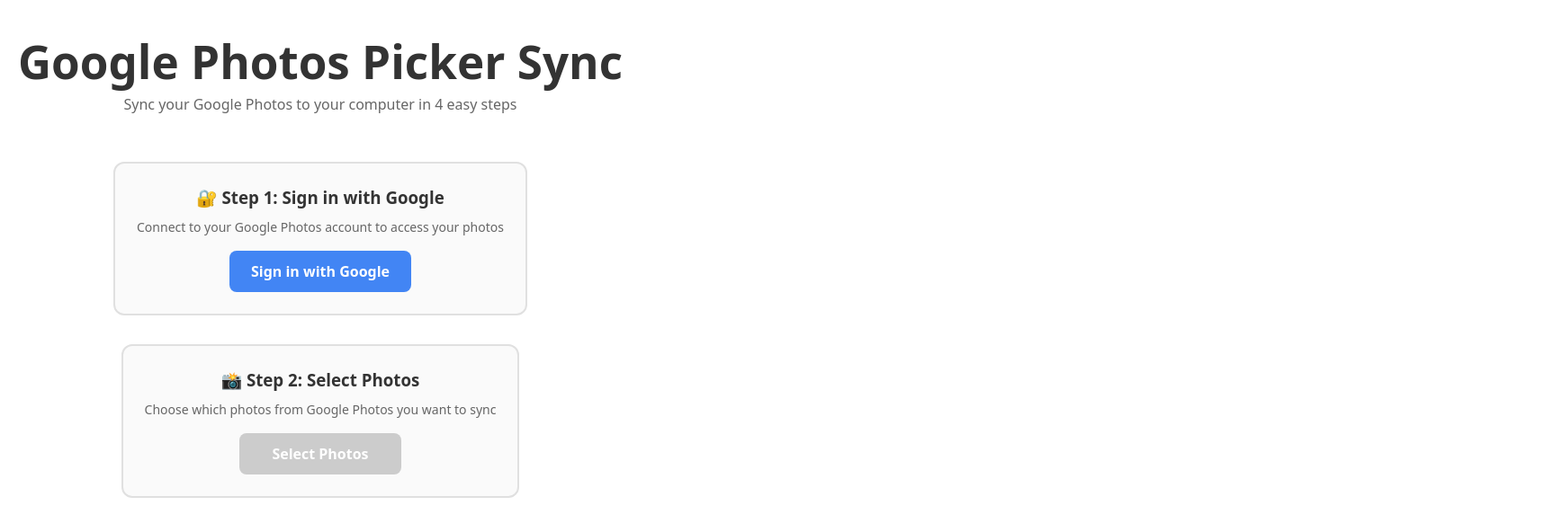
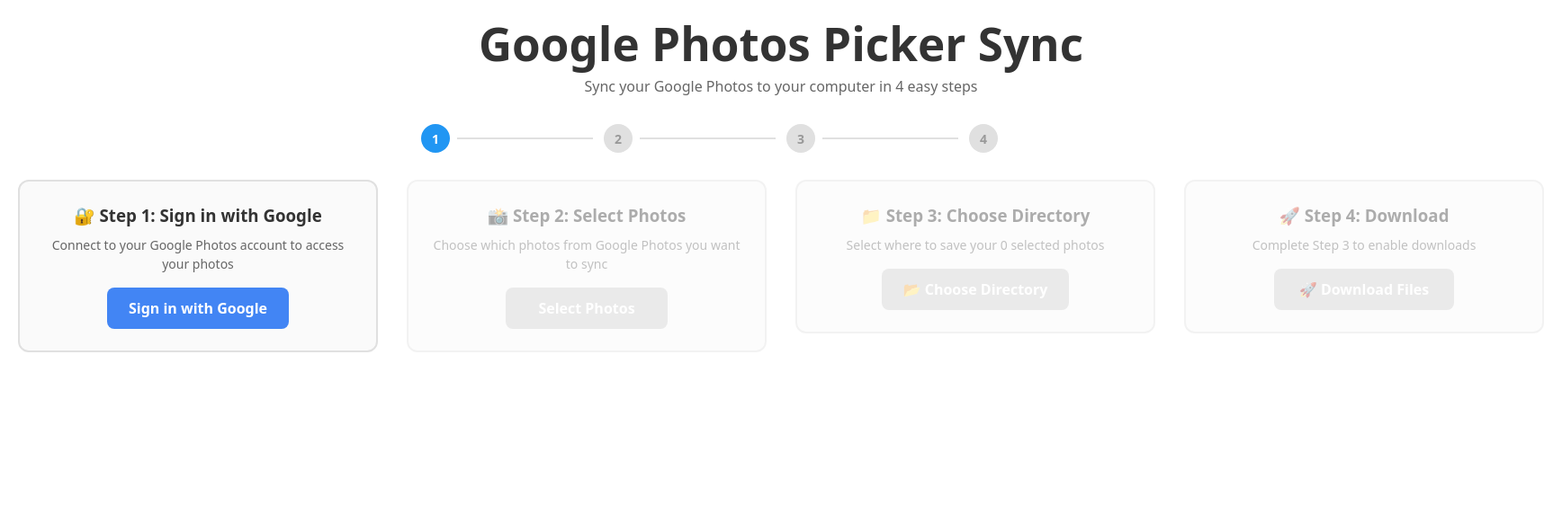
Before and after one commit to mikecann/google-photos-picker-sync, a React (Vite) app: page / in a window 1280 px wide. Shown: the top 592 px of the page at 90% size, 1736 px wide, since content can reach past the window. Built offline with nearby package versions, Linux system fonts and the light colour scheme; no server answers.

Commit message:
horizontal layout

```diff
--- a/src/App.tsx
+++ b/src/App.tsx
@@ -1,4 +1,4 @@
-import { useState } from "react";
+import { useState, useEffect, useRef } from "react";
 import { GoogleAuthProvider } from "./GoogleAuthProvider";
 import { useAuth } from "./GoogleAuthProvider";
 import AuthButton from "./AuthButton";
@@ -20,6 +20,8 @@
     existingCount: number;
   } | null>(null);
 
+  const scrollContainerRef = useRef<HTMLDivElement>(null);
+
   const handlePhotosSelected = (
     mediaItems: any[],
     oauthToken: string,
@@ -28,6 +30,8 @@
     setSelectedPhotos({ mediaItems, oauthToken, sessionId });
     // Reset directory info when new photos are selected
     setDirectoryInfo(null);
+    // Scroll to step 3
+    scrollToStep(3);
   };
 
   const handleDirectorySelected = (
@@ -36,22 +40,44 @@
     existingCount: number
   ) => {
     setDirectoryInfo({ directory, filteredItems, existingCount });
+    // Scroll to step 4
+    scrollToStep(4);
   };
+
+  const scrollToStep = (stepNumber: number) => {
+    if (!scrollContainerRef.current) return;
+
+    const stepWidth = 400; // Each step is roughly 400px wide
+    const scrollPosition = (stepNumber - 1) * (stepWidth + 32); // 32px is the gap
+
+    scrollContainerRef.current.scrollTo({
+      left: scrollPosition,
+      behavior: "smooth",
+    });
+  };
+
+  // Auto-scroll to step 2 when signed in
+  useEffect(() => {
+    if (isSignedIn) {
+      scrollToStep(2);
+    }
+  }, [isSignedIn]);
+
+  // Determine step states
+  const step1Complete = isSignedIn;
+  const step2Complete = !!selectedPhotos;
+  const step3Complete = !!directoryInfo;
+  const step4Complete = false; // We could track download completion if needed
 
   return (
     <div
       style={{
-        display: "flex",
-        flexDirection: "column",
-        gap: 32,
-        alignItems: "center",
-        marginTop: 40,
-        padding: "0 20px 40px 20px",
         minHeight: "100vh",
         backgroundColor: "#ffffff",
+        padding: "20px 0",
       }}
     >
-      <div style={{ textAlign: "center", marginBottom: 20 }}>
+      <div style={{ textAlign: "center", marginBottom: 30 }}>
         <h1 style={{ margin: "0 0 8px 0", color: "#333" }}>
           Google Photos Picker Sync
         </h1>
@@ -60,34 +86,197 @@
         </p>
       </div>
 
+      {/* Progress indicator */}
+      <div
+        style={{
+          display: "flex",
+          justifyContent: "center",
+          marginBottom: 30,
+          padding: "0 20px",
+        }}
+      >
+        <div
+          style={{
+            display: "flex",
+            alignItems: "center",
+            gap: "12px",
+            maxWidth: "800px",
+            width: "100%",
+          }}
+        >
+          {[1, 2, 3, 4].map((step, index) => {
+            const isComplete =
+              (step === 1 && step1Complete) ||
+              (step === 2 && step2Complete) ||
+              (step === 3 && step3Complete) ||
+              (step === 4 && step4Complete);
+
+            const isActive =
+              (step === 1 && !step1Complete) ||
+              (step === 2 && step1Complete && !step2Complete) ||
+              (step === 3 && step2Complete && !step3Complete) ||
+              (step === 4 && step3Complete && !step4Complete);
+
+            return (
+              <div
+                key={step}
+                style={{ display: "flex", alignItems: "center", flex: 1 }}
+              >
+                <div
+                  style={{
+                    width: "32px",
+                    height: "32px",
+                    borderRadius: "50%",
+                    backgroundColor: isComplete
+                      ? "#4caf50"
+                      : isActive
+                      ? "#2196f3"
+                      : "#e0e0e0",
+                    color: isComplete || isActive ? "white" : "#999",
+                    display: "flex",
+                    alignItems: "center",
+                    justifyContent: "center",
+                    fontWeight: "bold",
+                    fontSize: "14px",
+                  }}
+                >
+                  {isComplete ? "✓" : step}
+                </div>
+                {index < 3 && (
+                  <div
+                    style={{
+                      flex: 1,
+                      height: "2px",
+                      backgroundColor: isComplete ? "#4caf50" : "#e0e0e0",
+                      marginLeft: "8px",
+                    }}
+                  />
+                )}
+              </div>
+            );
+          })}
+        </div>
+      </div>
+
+      {/* Horizontal scrolling steps container */}
+      <div
+        ref={scrollContainerRef}
+        style={{
+          display: "flex",
+          gap: 32,
+          padding: "0 20px",
+          overflowX: "auto",
+          scrollBehavior: "smooth",
+          // Hide scrollbar but keep functionality
+          scrollbarWidth: "none",
+          msOverflowStyle: "none",
+        }}
+      >
         {/* Step 1: Authentication */}
+        <div
+          style={{
+            minWidth: "400px",
+            opacity: 1,
+            transition: "opacity 0.3s ease",
+          }}
+        >
           <AuthButton />
+        </div>
 
         {/* Step 2: Photo Selection */}
+        <div
+          style={{
+            minWidth: "400px",
+            opacity: step1Complete ? 1 : 0.4,
+            transition: "opacity 0.3s ease",
+          }}
+        >
           <PhotoSelector
             onPhotosSelected={handlePhotosSelected}
             disabled={!isSignedIn}
           />
+        </div>
 
         {/* Step 3: Directory Selection */}
-      {selectedPhotos && (
+        <div
+          style={{
+            minWidth: "400px",
+            opacity: step2Complete ? 1 : 0.4,
+            transition: "opacity 0.3s ease",
+          }}
+        >
           <DirectorySelector
-          mediaItems={selectedPhotos.mediaItems}
+            mediaItems={selectedPhotos?.mediaItems || []}
             onDirectorySelected={handleDirectorySelected}
             disabled={!selectedPhotos}
           />
-      )}
+        </div>
 
         {/* Step 4: Download */}
-      {selectedPhotos && directoryInfo && (
+        <div
+          style={{
+            minWidth: "400px",
+            opacity: step3Complete ? 1 : 0.4,
+            transition: "opacity 0.3s ease",
+          }}
+        >
+          {directoryInfo ? (
             <DownloadManager
               mediaItems={directoryInfo.filteredItems}
-          oauthToken={selectedPhotos.oauthToken}
-          sessionId={selectedPhotos.sessionId}
+              oauthToken={selectedPhotos!.oauthToken}
+              sessionId={selectedPhotos!.sessionId}
               selectedDirectory={directoryInfo.directory}
               existingCount={directoryInfo.existingCount}
             />
+          ) : (
+            <div
+              style={{
+                display: "flex",
+                flexDirection: "column",
+                alignItems: "center",
+                gap: "16px",
+                padding: "24px",
+                border: "2px solid #e0e0e0",
+                borderRadius: "12px",
+                backgroundColor: "#fafafa",
+                maxWidth: "600px",
+              }}
+            >
+              <div style={{ textAlign: "center" }}>
+                <h3 style={{ margin: "0 0 8px 0", color: "#333" }}>
+                  🚀 Step 4: Download
+                </h3>
+                <p style={{ margin: 0, color: "#666", fontSize: "14px" }}>
+                  Complete Step 3 to enable downloads
+                </p>
+              </div>
+              <button
+                disabled
+                style={{
+                  padding: "12px 24px",
+                  fontSize: "16px",
+                  fontWeight: "bold",
+                  color: "white",
+                  backgroundColor: "#ccc",
+                  border: "none",
+                  borderRadius: "8px",
+                  cursor: "not-allowed",
+                  minWidth: "200px",
+                }}
+              >
+                🚀 Download Files
+              </button>
+            </div>
           )}
+        </div>
+      </div>
+
+      {/* Hide horizontal scrollbar with CSS */}
+      <style>{`
+        div::-webkit-scrollbar {
+          display: none;
+        }
+      `}</style>
     </div>
   );
 }
```
Lines whose indentation alone changed are shown as unchanged.
